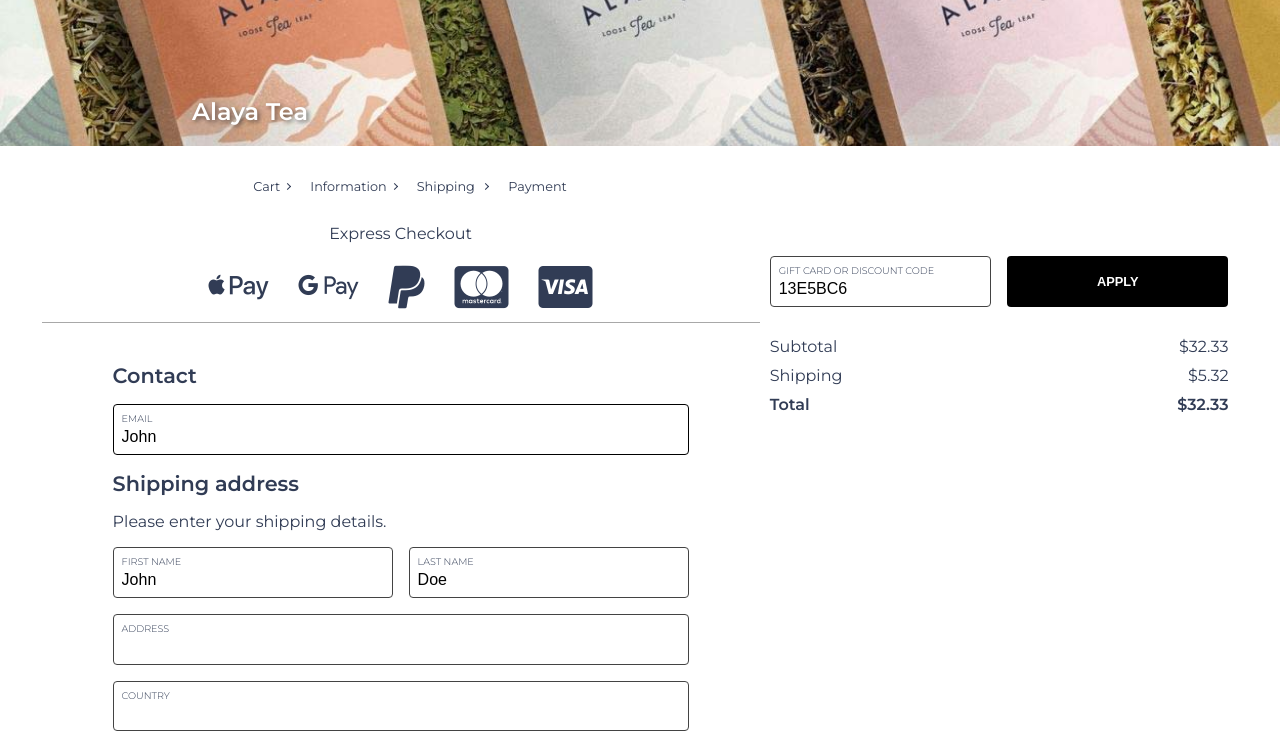
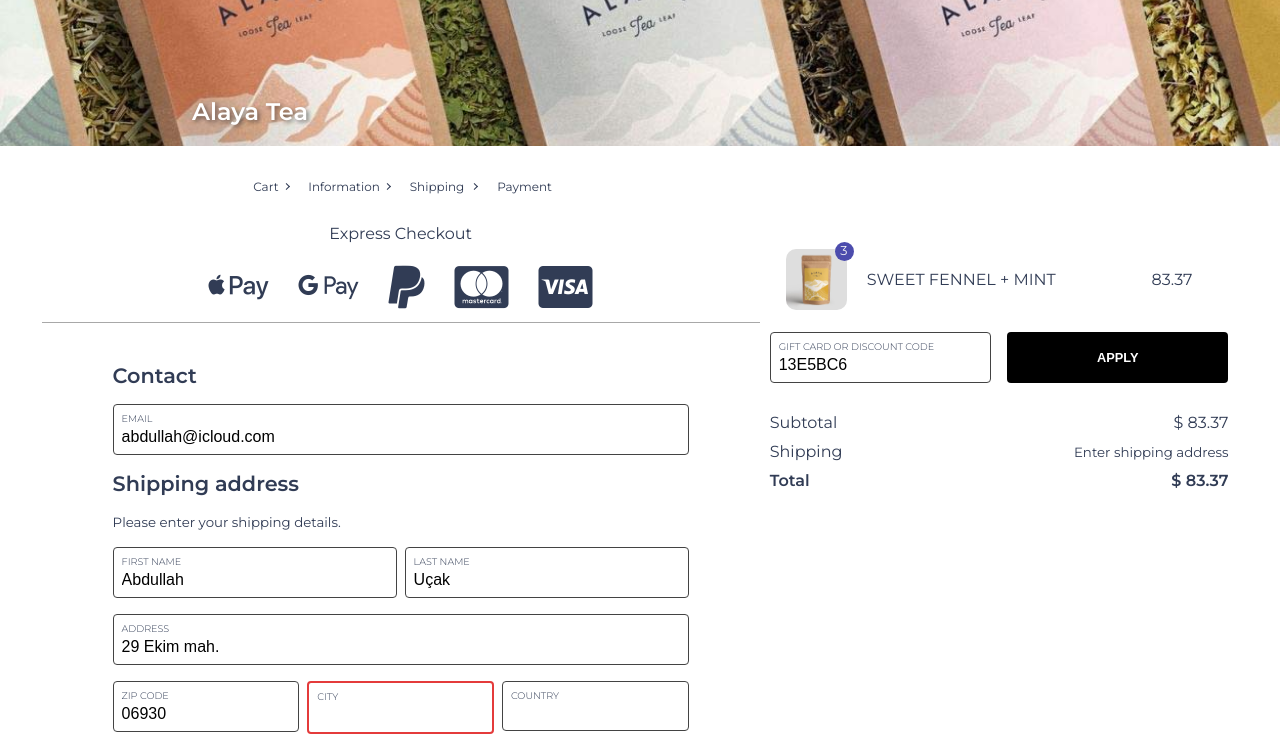
Before and after one commit to abdullahucaak/e-commerce-base, a Vue app: page /checkouts in a window 1280 px wide. Shown: the top 737 px of the page. Built offline with nearby package versions, Linux system fonts and the light colour scheme; data requests are answered from the project's data file.

Commit message:
The comleteForm() function in the Information.vue component has been completed by testing all the conditions.

```diff
--- a/data/db.json
+++ b/data/db.json
@@ -226,7 +226,16 @@
       "totalPrice": null
     }
   ],
-  "cartProducts": [],
+  "cartProducts": [
+    {
+      "id": 10,
+      "name": "SWEET FENNEL + MINT",
+      "price": "27.79",
+      "photo": "assam-black-600x600.webp",
+      "quantity": 3,
+      "totalPrice": "83.37"
+    }
+  ],
   "orders": [
     {
       "id": 1,
@@ -238,16 +247,8 @@
           "name": "SWEET FENNEL + MINT",
           "price": "27.79",
           "photo": "assam-black-600x600.webp",
-          "quantity": 2,
-          "totalPrice": "55.58"
-        },
-        {
-          "id": 11,
-          "name": "HIBISCUS FLOWERS",
-          "price": "15.79",
-          "photo": "assam-black-600x600.webp",
-          "quantity": 4,
-          "totalPrice": "63.16"
+          "quantity": 3,
+          "totalPrice": "83.37"
         }
       ]
     }
--- a/src/components/CartPaymentNav.vue
+++ b/src/components/CartPaymentNav.vue
@@ -30,7 +30,7 @@
   display: inline-block;
   padding: 0 10px;
   margin-bottom: 20px;
-  font-size: 0.8rem;
+  font-size: 0.75rem;
 }
 .main-checkouts .inner-navbar ul li span{
   display: inline-block;
--- a/src/components/checkouts/ChosenProduct.vue
+++ b/src/components/checkouts/ChosenProduct.vue
@@ -2,6 +2,11 @@
     <div class="cp-img"
     :style="{ 'background-image':`url(../../public/images/${chosenProduct.photo}`}">
 
+        <div class="cp-count">
+            <div class="cp-count-inner">
+                {{ chosenProduct.quantity }}
+            </div>
+        </div>
     </div>
     <div class="cp-name">
         {{ chosenProduct.name }}
@@ -11,6 +16,8 @@
     </div>
 </template>
 <script setup>
+/* computed */
+
     const props = defineProps({
         chosenProduct:{
             type: Object,
@@ -18,6 +25,7 @@
         }
     })
 console.log(typeof(props.chosenProduct))
+
 </script>
 <style scoped>
 .cp-img{
@@ -28,7 +36,25 @@ console.log(typeof(props.chosenProduct))
       background-size: contain;
       background-repeat: no-repeat;
       border-radius: 10px;
-}
+      position: relative;
+    }
+    .cp-count{
+        width: 19px;
+        height: 19px;
+        background-color: #4c4cad;
+        border-radius: 50%;
+        position: absolute;
+        top: -7px;
+        right: -7px;
+        z-index: 1;
+    }
+    .cp-count-inner{
+        position: absolute;
+        color: rgb(245, 245, 245);
+        left: 5.5px;
+        top: 1px;
+        font-size: 0.8rem;
+    }
 .cp-name{
   margin-left: 20px;
   text-transform: uppercase;
--- a/src/components/checkouts/Information.vue
+++ b/src/components/checkouts/Information.vue
@@ -1,74 +1,333 @@
 <template>
   <div class="form-container">
-    <form class="form">
+    <form @submit.prevent="completeForm" class="form">
         <h1>Contact</h1>
         <div class="fields">
-            <label class="field">
-            <span class="field__label" for="Email">Email</span>
-            <input class="field__input" type="text" id="firstname" value="John" autofocus />
+            <label
+              class="field"
+              :class="{ invalid: !isValidEmail}"
+            >
+            <span class="field__label" for="email">Email</span>
+            <input
+              v-model="email"
+              class="field__input"
+              type="text"
+              id="email"
+              autofocus
+              required
+            />
             </label>
+            <p
+              v-if="!isValidEmail"
+              class="invalid-message"
+              ><small>Enter a valid email.</small>
+            </p>
         </div>
 
         <h2>Shipping address</h2>
-        <p>Please enter your shipping details.</p>
+        <p><small>Please enter your shipping details.</small></p>
         <div class="fields fields--2">
-            <label class="field">
+            <label
+             class="field"
+             :class="{ invalid: !isValidFirstName}"
+            >
             <span class="field__label" for="firstname">First name</span>
-            <input class="field__input" type="text" id="firstname" value="John" />
+            <input
+              v-model="firstName"
+              class="field__input"
+              type="text"
+              id="firstname"
+              required
+            />
           </label>
-            <label class="field">
+            <label
+            class="field"
+            :class="{ invalid: !isValidLastName}"
+          >
             <span class="field__label" for="lastname">Last name</span>
-            <input class="field__input" type="text" id="lastname" value="Doe" />
+            <input
+              v-model="lastName"
+              class="field__input"
+              type="text"
+              id="lastname"
+              required
+            />
             </label>
+            <span
+              v-if="!isValidFirstName"
+              class="invalid-message"
+              ><small>Enter a name.</small>
+            </span>
+            <span
+              v-if="!isValidLastName"
+              class="invalid-message"
+              ><small>Enter a last name.</small>
+            </span>
         </div>
-        <label class="field">
+        <label
+          class="field"
+          :class="{ invalid: !isValidShippingAddress}"
+        >
             <span class="field__label" for="address">Address</span>
-            <input class="field__input" type="text" id="address" />
+            <input
+              v-model="shippingAddress"
+              class="field__input"
+              type="text"
+              id="address"
+              required
+            />
         </label>
-        <label class="field">
+        <span
+          v-if="!isValidShippingAddress"
+          class="invalid-message"
+          ><small>Enter a Address.</small>
+        </span>
+        <div class="fields fields--3">
+          <div>
+            <label
+              class="field"
+              :class="{ invalid: !isValidZipCode}"
+            >
+            <span class="field__label" for="zipcode">Zip code</span>
+            <input
+              v-model="zipCode"
+              class="field__input"
+              type="text"
+              id="zipcode"
+              required
+            />
+            </label>
+            <span
+              v-if="!isValidZipCode"
+              class="invalid-message"
+              ><small>Enter a zip code.</small>
+            </span>
+          </div>
+            <div>
+              <label
+                class="field"
+                :class="{ invalid: !isValidCity}"
+              >
+              <span class="field__label" for="city">City</span>
+              <input
+                v-model="city"
+                class="field__input"
+                type="text"
+                id="city"
+                required
+              />
+              </label>
+              <span
+              v-if="!isValidCity"
+              class="invalid-message"
+              ><small>Enter a city.</small>
+            </span>
+            </div>
+            <div>
+              <label
+                  class="field"
+                  :class="{ invalid: !isValidCountry}"
+                >
                 <span class="field__label" for="country">Country</span>
-            <select class="field__input" id="country">
-            <option value=""></option>
-            <option value="unitedstates">United States</option>
+                <select v-model="country" class="field__input" id="country" required>
+                <option value="turkiye" > Turkiye </option>
+                <option value="greece" disabled>Greece</option>
                 </select>
               </label>
-        <div class="fields fields--3">
-            <label class="field">
-            <span class="field__label" for="zipcode">Zip code</span>
-            <input class="field__input" type="text" id="zipcode" />
+              <span
+                v-if="!isValidCountry"
+                class="invalid-message"
+                ><small>Enter a country.</small>
+              </span>
+            </div>
+        </div>
+        <label
+          class="field"
+          :class="{ invalid: !isValidPhoneNumber}"
+        >
+          <span class="field__label" for="phone-number">Phone Number</span>
+          <input
+            v-model="phoneNumber"
+            class="field__input"
+            type="tel"
+            id="phone-number"
+            required
+          />
         </label>
-            <label class="field">
-            <span class="field__label" for="city">City</span>
-            <input class="field__input" type="text" id="city" />
-            </label>
-            <label class="field">
-            <span class="field__label" for="state">State</span>
-            <select class="field__input" id="state">
-                <option value=""></option>
-            </select>
-            </label>
-        </div>
-        <label class="field">
-        <span class="field__label" for="phone-number">Phone Number</span>
-        <input class="field__input" type="tel" id="phone-number" value="" placeholder="123-45-678" pattern="[0-9]{3}-[0-9]{2}-[0-9]{3}" required/>
-        </label>
+        <span
+              v-if="!isValidPhoneNumber"
+              class="invalid-message"
+              ><small>Enter a valid phone number.</small>
+            </span>
         <div class="form-footer">
             <div class="return-to-cart">
                 <span class="back-icon"></span>
                 <RouterLink :to="{name:'cart'}"> Return to cart</RouterLink>
             </div>
             <div class="submit-button">
-                <input @click="completeForm" class="button" type="submit" value="Continue to Shipping">
+                <input
+                  type="submit"
+                  :disabled="!isValidPhoneNumber"
+                  class="button"
+                  value="Continue to Shipping"
+                >
             </div>
         </div>
     </form>
   </div>
 </template>
 <script setup>
+/* imports */
+import { ref, computed } from 'vue'
+import axios from 'axios';
+
+/* pinia */
+import { useProductStore } from '../../stores/productStore'
+const productStore = useProductStore()
+
+/* get Orders with JSON */
+productStore.getOrders()
+
+const email = ref("abdullah@icloud.com")
+const firstName = ref("Abdullah")
+const lastName = ref("Uçak")
+const shippingAddress = ref("29 Ekim mah.")
+const zipCode = ref("06930")
+const city = ref("")
+const country = ref("Turkiye")
+const phoneNumber = ref("+905458168797")
+
+
+/* valid email controller */
+const isValidEmail = computed (()=>{
+  return /^\w+([\.-]?\w+)*@\w+([\.-]?\w+)*(\.\w{2,3})+$/.test(email.value)
+})
+
+/* Enter a firstName controller */
+const isValidFirstName = computed (()=>{
+  return firstName.value.length > 0
+})
+if(firstName.value.length === 0){
+  !isValidFirstName
+} else {
+  isValidFirstName
+}
+
+/* Enter a lastName controller */
+const isValidLastName = computed (()=>{
+  return lastName.value.length > 0
+})
+if(lastName.value.length === 0){
+  !isValidLastName
+} else {
+  isValidLastName
+}
+
+/* Enter a address controller */
+const isValidShippingAddress = computed (()=>{
+  return shippingAddress.value.length > 0
+})
+if(shippingAddress.value.length === 0){
+  !isValidShippingAddress
+} else {
+  isValidShippingAddress
+}
+
+/* Enter a zip code controller */
+const isValidZipCode = computed (()=>{
+  return zipCode.value.length > 0
+})
+if(zipCode.value.length === 0){
+  !isValidZipCode
+} else {
+  isValidZipCode
+}
+
+/* Enter a city controller */
+const isValidCity = computed (()=>{
+  return city.value.length > 0
+})
+if(city.value.length === 0){
+  !isValidCity
+} else {
+  isValidCity
+}
+
+/* Enter a country controller */
+const isValidCountry = computed (()=>{
+  return country.value.length > 0
+})
+if(country.value.length === 0){
+  !isValidCountry
+} else {
+  isValidCountry
+}
+
+/* Enter a phoneNumber controller */
+const isValidPhoneNumber = computed (() => {
+  return /^(\+90)?\s?[0-9]{3}\s?[0-9]{3}\s?[0-9]{2}\s?[0-9]{2}$/.test(phoneNumber.value)
+
+})
+
+
+
+
+/* changing component */
 const emit = defineEmits(['complete'])
+
 const completeForm = () => {
+  /* changing component */
   emit('complete')
+
+  /* shipping Info */
+  const shippingInfo = {
+    email: email.value,
+    firstName: firstName.value,
+    lastName: lastName.value,
+    shippingAddress: shippingAddress.value,
+    country: country.value,
+    zipCode: zipCode.value,
+    city: city.value,
+    phoneNumber: phoneNumber.value
   }
+  console.log('after completeForm shippingInfo:', JSON.stringify(shippingInfo, null, 2));
+
+  productStore.orders[0].shippingInfo = shippingInfo; /*!!!ERROR -eğer önceki sayfaya geri gelirsem, productStore.orders içerisine tekrar dizi şeklinde atamaya yapıyor, yani dizi içinde dizi şeklinde. (json'da hata yok.)- add shippintInfo to productStore.orders */
+  console.log('after completeForm productStore.orders:', JSON.stringify(productStore.orders, null, 2));
+
+    /* posting to json function */
+    const post = async () =>{
+          await axios.post("http://localhost:3000/orders", productStore.orders[0])
+          .then((result)=>{
+              console.log(result)
+          })
+          .catch((error) => {
+              console.error(error);
+          });
+      }
+
+    /* delete from json and post to json function */
+    const deleteAndPost = async () =>{
+      await axios.delete(`http://localhost:3000/orders/1`)
+      .then(()=>{
+          post()
+      })
+      .catch((error) => {
+          console.error(error);
+      });
+    }
+
+    if(productStore.orders.every(order => !order.hasOwnProperty('shippingInfo'))){
+      deleteAndPost()
+      console.log("if worked")
+    } else{
+      delete productStore.orders[0].shippingInfo;
+      productStore.orders[0].shippingInfo = shippingInfo;
+      deleteAndPost()
+      console.log("else worked")
+    }
+}
+
 </script>
 
 <style scoped>
@@ -113,13 +372,10 @@ h1, h2{
   appearance: none;
   background-color: transparent;
 }
-.field:focus-within {
-  border-color: #000;
-}
 
 .fields {
   display: grid;
-  grid-gap: 1rem;
+  grid-gap: 0.5rem;
 }
 .fields--2 {
   grid-template-columns: 1fr 1fr;
@@ -162,8 +418,16 @@ h1, h2{
   appearance: none;
   background-color: transparent;
 }
-.field:focus-within {
-  border-color: #000;
+
+.country-code{
+  display: inline-block;
+  width: 50px;
+}
+.invalid{
+  border: solid 2px rgb(228, 59, 59);
+}
+.invalid-message{
+  color: rgb(228,59,59);
 }
 
 .button {
@@ -199,4 +463,5 @@ h1, h2{
     transform: rotate(225deg);
     transition: transform 0.3s;
 }
+
 </style>
--- a/src/views/CartPage.vue
+++ b/src/views/CartPage.vue
@@ -124,7 +124,7 @@ const postOrders = (e) =>{
     }
 
     productStore.orders.push(newOrder)
-    /* posting to json */
+    /* posting to json function */
     const post = async () =>{
         await axios.post("http://localhost:3000/orders", newOrder) /* newOrder were added to the address "http://localhost:3000/orders". */
         .then((result)=>{
@@ -134,7 +134,7 @@ const postOrders = (e) =>{
             console.error(error);
         });
     }
-    /* delete from json and post to json */
+    /* delete from json and post to json function */
     const deleteAndPost = async () =>{
         await axios.delete(`http://localhost:3000/orders/1`)
         .then(()=>{
@@ -182,7 +182,7 @@ console.log("productStore.orders.length BEFORE submit:" + productStore.orders.le
     letter-spacing: 1px;
 }
 .main .main-inner-cart-empty .mice-inner button{
-    background-color: whitesmoke;
+    background-color: white;
     color: #1b9c85;
     border: 1px solid #1b9c85;
     font-size: 0.8rem;
--- a/src/views/Checkouts.vue
+++ b/src/views/Checkouts.vue
@@ -1,8 +1,11 @@
 <template>
     <CheckoutsHeader/>
     <div class="main-checkouts">
+
       <CartPaymentNav/>
+
         <div class="main-inner">
+
           <div class="inner-left">
                 <div class="e-c">Express Checkout</div>
                 <div class="icons-content">
@@ -24,17 +27,22 @@
                         </li>
                     </ul>
                 </div>
+
                 <div class="form-wrapper">
                   <Information v-if="componentIndex === 1" @complete="showNextComponent"/>
                   <ShippingC v-if="componentIndex === 2" @complete="showNextComponent" @previousComponent="previousComponent"/>
                   <PaymentC v-if="componentIndex === 3" @previousComponent="previousComponent"/>
                 </div>
+
                 <div class="all-rights">
                     <p><small>All rights rezerved Alaya Tea</small></p>
                 </div>
             </div>
+
             <div class="inner-right">
+
                 <div class="inner-right-wrapper">
+
                   <div v-for="chosenProduct in productStore.cartProducts" class="chosen-product">
                     <ChosenProduct :chosenProduct="chosenProduct"/>
                   </div>
@@ -47,15 +55,15 @@
                         </label>
                         <input class="button" type="submit" value="Apply">
                     </div>
+                  </div>
 
-                  </div>
                   <div class="total-price-wrapper">
                     <div class="tp-item">Subtotal</div>
-                    <div  class="tp-item tp-right">$32.33</div>
+                    <div  class="tp-item tp-right">$ {{ totalCartPrice }}</div>
                     <div class="tp-item">Shipping</div>
-                    <div class="tp-item tp-right">$5.32</div>
+                    <div class="tp-item tp-right"><small>Enter shipping address</small></div>
                     <div class="tp-item">Total</div>
-                    <div class="tp-item tp-right">$32.33</div>
+                    <div class="tp-item tp-right">$ {{ totalCartPrice }}</div>
                   </div>
                 </div>
             </div>
@@ -72,7 +80,7 @@ import ShippingC from '../components/checkouts/ShippingC.vue';
 import PaymentC from '../components/checkouts/PaymentC.vue';
 import ChosenProduct from '../components/checkouts/ChosenProduct.vue'
 /* Imports */
-import { ref } from 'vue';
+import { ref, computed } from 'vue';
 /* pinia */
 import { useProductStore } from '../stores/productStore'
 const productStore = useProductStore()
@@ -92,6 +100,13 @@ const previousComponent = () =>{
   componentIndex.value--;
   console.log(componentIndex.value)
 }
+
+//total cart price calculating
+const totalCartPrice = computed(() => {
+  return productStore.cartProducts.reduce((total, product) => {
+    return total + parseFloat(product.totalPrice);
+  }, 0).toFixed(2);
+});
 
 
 </script>
```
Lines whose indentation alone changed are shown as unchanged.
